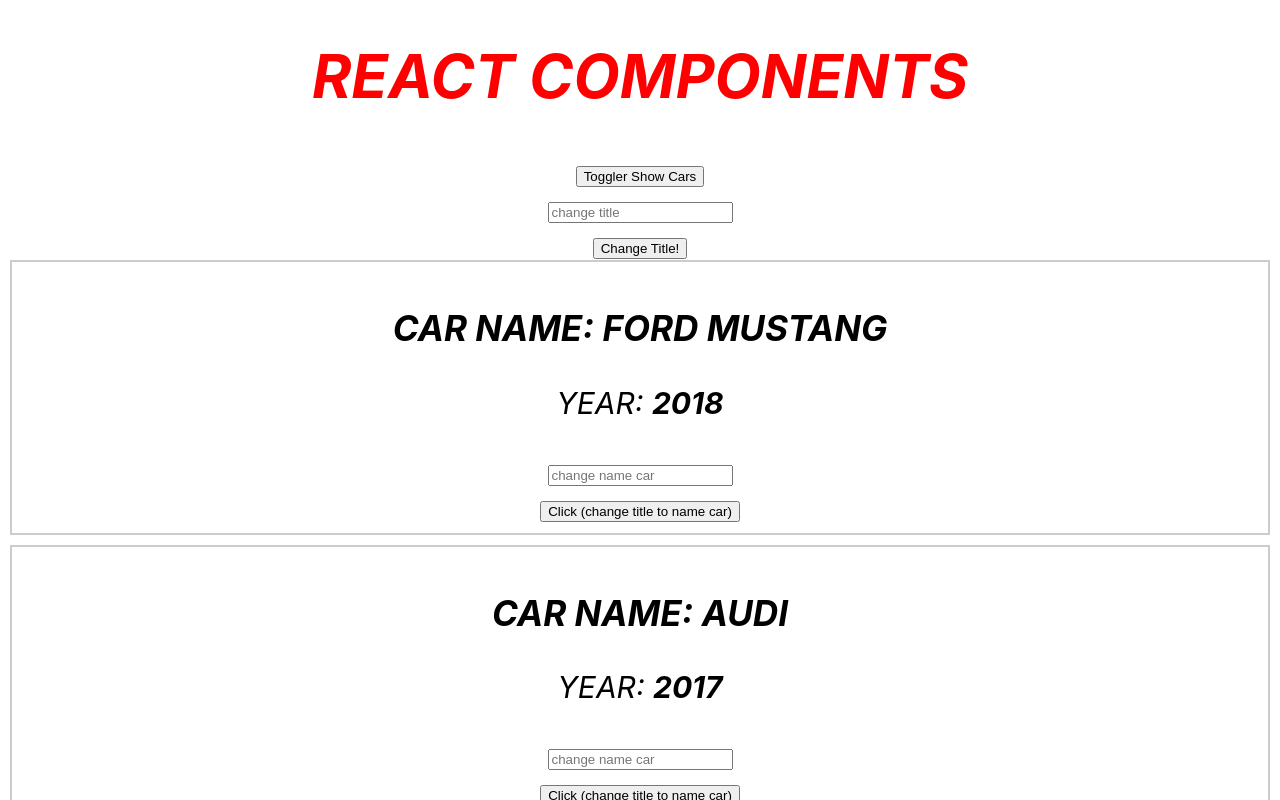
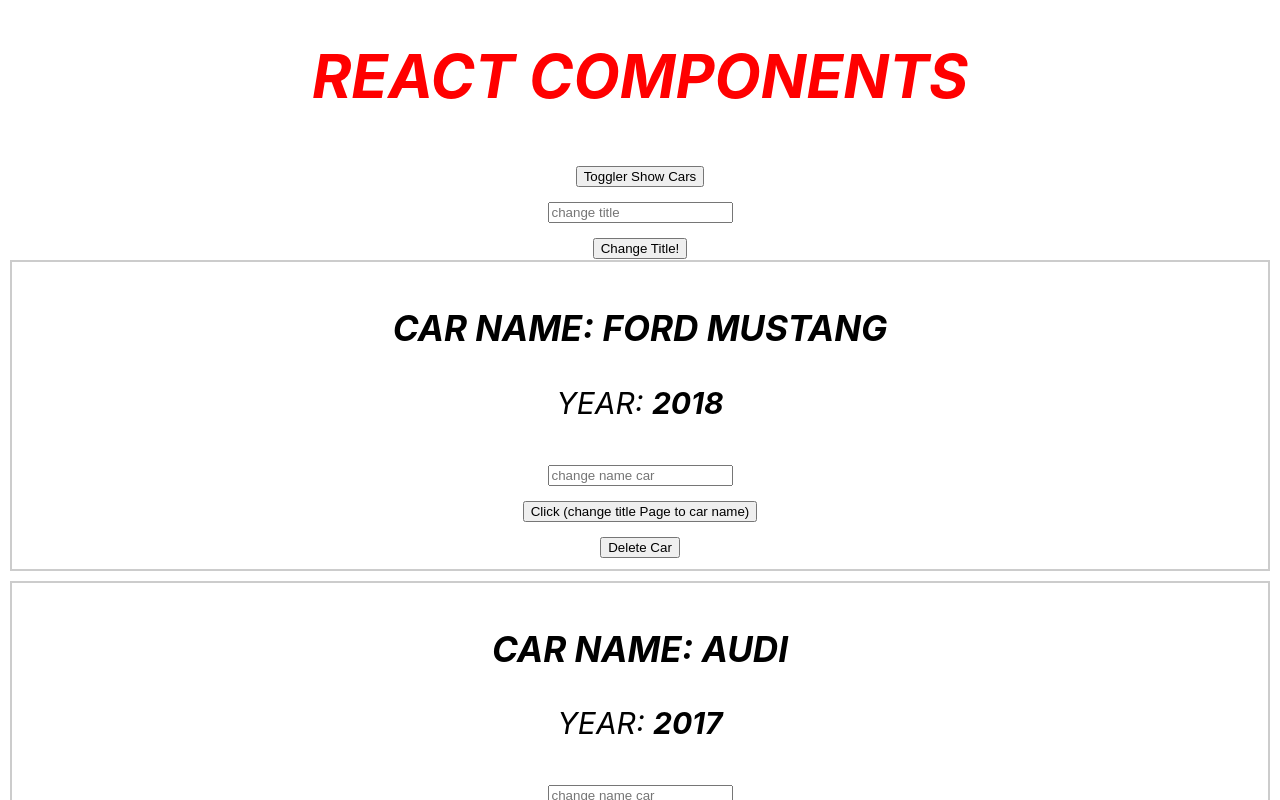
Before and after one commit to SergiiOz/react, a React (Create React App) app in the folder react-theory/: page / in a window 1280 px wide. Both pictures are taken after a click on the button "Toggler Show Cars". Shown: the top 800 px of the page. Built offline with nearby package versions, Linux system fonts and the light colour scheme.

Commit message:
added method 'deleteCar'

```diff
--- a/react-theory/src/App.js
+++ b/react-theory/src/App.js
@@ -60,6 +60,17 @@ class App extends Component {
     })
   }
 
+  deleteCar(index) {
+    //create the clone array cars
+    const cars = this.state.cars.concat();
+    //delete car
+    cars.splice(index, 1);
+    //change our array in state
+    this.setState({
+      cars: cars
+    })
+  }
+
 
   render() {
     // const cars = this.state.cars;
@@ -80,6 +91,7 @@ class App extends Component {
             //we pass event - event.target.value from input, and pass index
             onChangeName={(event) => this.onChangeName(event.target.value, index)}
             onChangeTitle={this.changeTitleHandler.bind(this, car.name)}
+            onDelete={this.deleteCar.bind(this, index)}
           />
         )
       })
--- a/react-theory/src/components/Car.js
+++ b/react-theory/src/components/Car.js
@@ -11,7 +11,10 @@ export default (props) => (
         <br />
 
         {/*onChangeTitle - we ourselves came up with the name and pass to App   */}
-        <button onClick={props.onChangeTitle}>Click (change title to name car)</button>
+        <button onClick={props.onChangeTitle}>Click (change title Page to car name)</button>
+        <br />
+
+        <button onClick={props.onDelete}>Delete Car</button>
     </div>
 );
 
```
